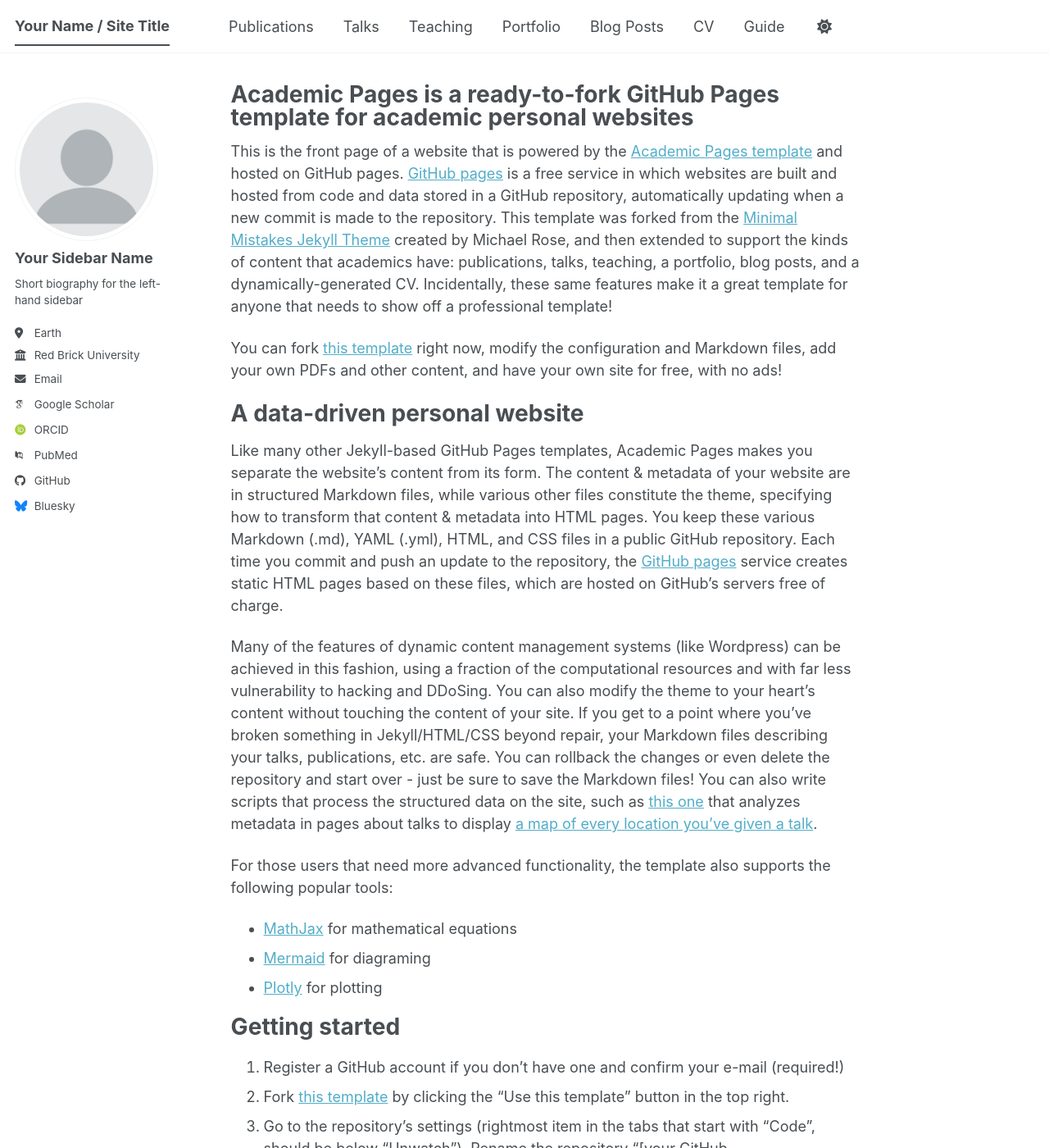
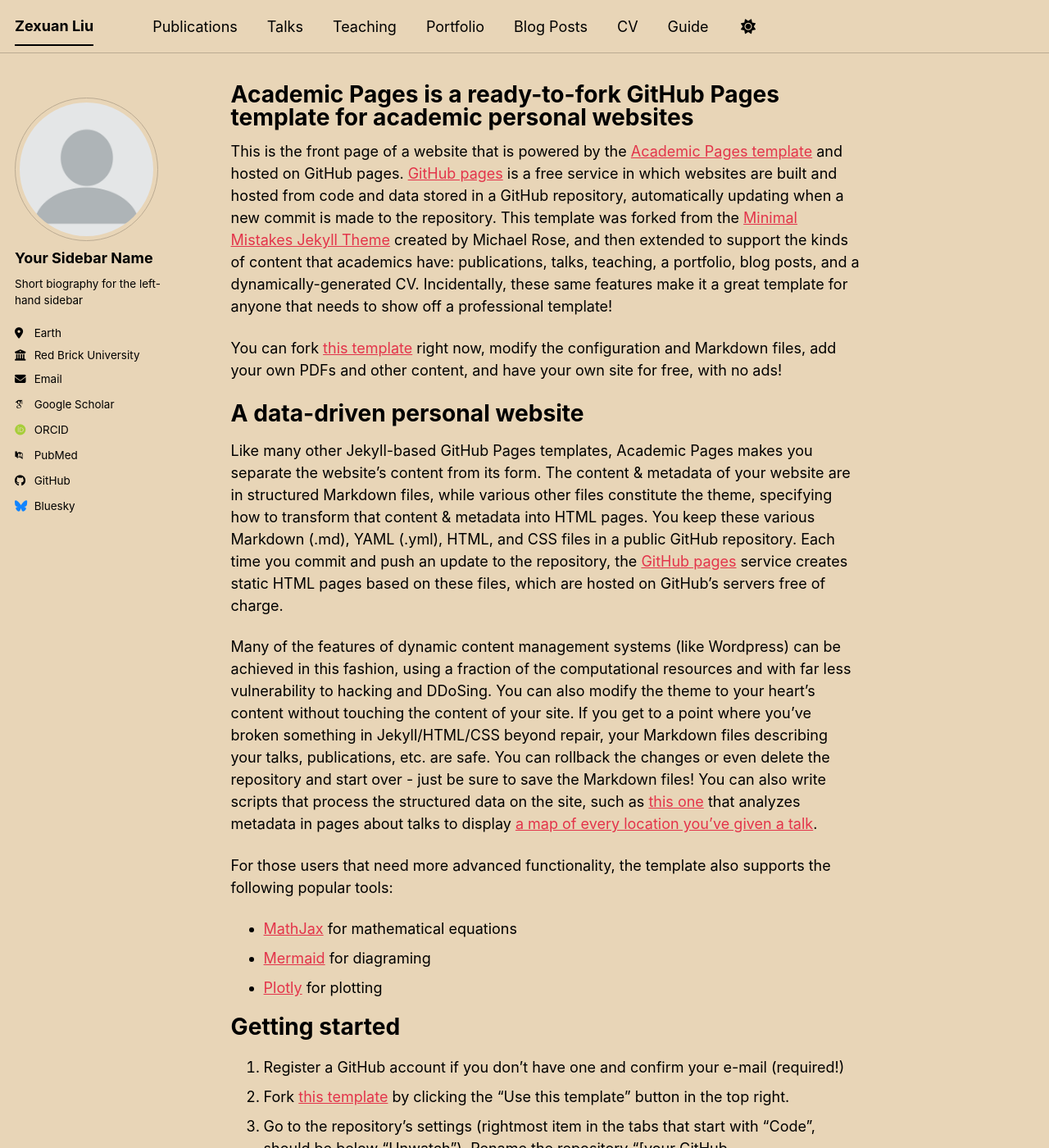
Before and after one commit to zexuanliu233/test-yyl-template, a Jekyll site: the page built from _pages/about.md, in a window 1280 px wide and 1400 px high. Shown: the whole window at 82% size. Built offline with Jekyll 4.4.1, drawn with Linux system fonts in a browser that asks for light colours; some web fonts are replaced; a script bundle is joined from its source files by our own code; library files that are not in the unit come from our copies.

Commit message:
Update _config.yml: title and style

```diff
--- a/_config.yml
+++ b/_config.yml
@@ -8,8 +8,8 @@
 
 # Basic Site Settings
 locale                   : "en-US"
-site_theme               : "default" # The available themes options are "default", "air", "sunrise", "mint", "dirt" and "contrast"
-title                    : "Your Name / Site Title"
+site_theme               : "sunrise" # The available themes options are "default", "air", "sunrise", "mint", "dirt" and "contrast"
+title                    : "Zexuan Liu"
 title_separator          : "-"
 name                     : &name "Your Name"
 description              : &description "Your Name's academic portfolio"   # Update this with a general description of your site, this is the default if not overridden by a page
```
